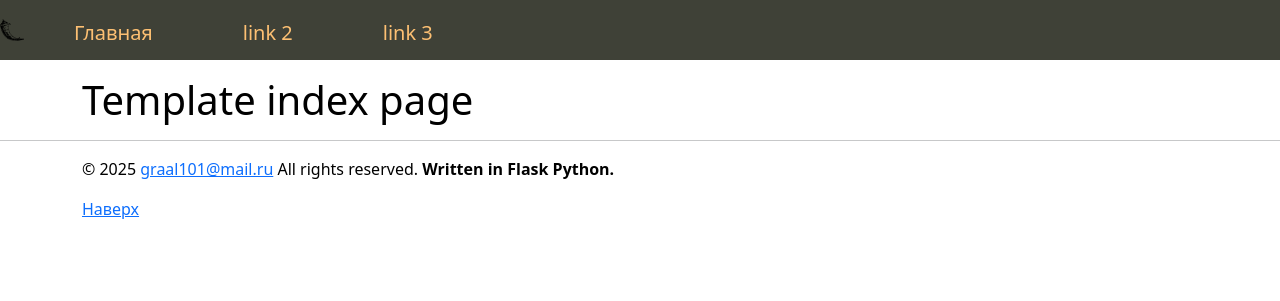
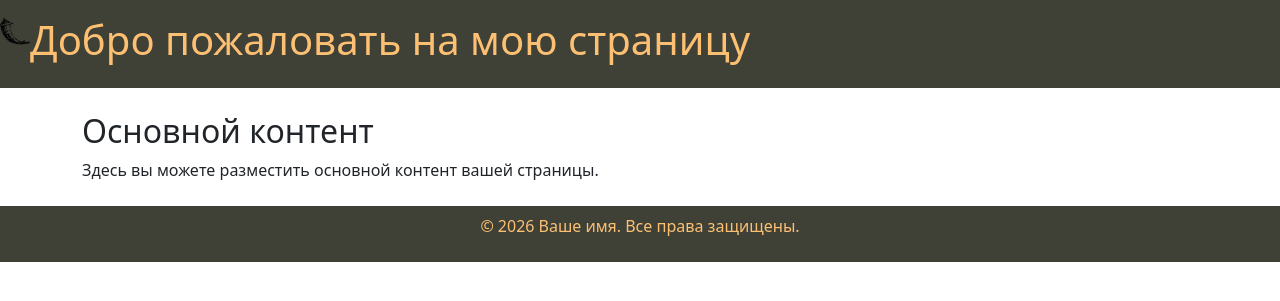
Before and after one commit to graal101/Flask_Template, a Flask app: page / in a window 1280 px wide. Shown: the top 301 px of the page. Run offline with Flask 3, Linux system fonts and the light colour scheme; data comes from the database, SQL or seed files in the repository; some libraries are stand-ins or nearby versions.

Commit message:
clean template

```diff
--- a/main.py
+++ b/main.py
@@ -1,45 +1,13 @@
 #!/usr/bin/env python3
 from flask import Flask, render_template, request, url_for
-from flask_admin import Admin
-from flask_admin.contrib.sqla import ModelView
-from flask_babel import Babel
 
-from models import Users, Guests, db
 
 app = Flask(__name__)
-app.config['SECRET_KEY'] = '1111uouohohouo'
-app.config['SQLALCHEMY_DATABASE_URI'] = 'sqlite:///visitors.db'
-app.config['SQLALCHEMY_TRACK_MODIFICATIONS'] = False
-app.config['BABEL_DEFAULT_LOCALE'] = 'ru'
-db.init_app(app)
-
-babel = Babel(app)
-admin = Admin(app, name='Таблицы')
-admin.add_view(ModelView(Users, db.session, name='Участники'))
-admin.add_view(ModelView(Guests, db.session, name='Посетители'))
-
-with app.app_context():
-    db.create_all()
-    print('create')
 
 @app.route('/')
 @app.route('/index')
-def index():
-    menus = {'Главная': url_for('index'), 'link 2':'#', 'link 3':'#'}
-    ip = request.headers.get('X-Real-IP')
-    user_agent = request.user_agent.string
-    ref = request.headers.get('Referer')
-    new_entry = Guests(ip=ip, user_agent=user_agent, ref=ref)
-    db.session.add(new_entry)
-    db.session.commit()
-    return render_template('index.html', menus=menus, title='Главная (templates)',
-                            content='<h1>Template index page</h1>',
-                          )
-
-@app.route('/logins')
-def login():
-    menus = {'Главная': url_for('index'), 'link 2':'#', 'link 3':'#'}
-    return render_template('login.html', title='Логин', menus=menus)
+def home():
+    return render_template('index.html')
 
 if __name__ == '__main__':
     app.run(debug=True)
--- a/models.py
+++ /dev/null
@@ -1,25 +0,0 @@
-"""Model."""
-from flask_sqlalchemy import SQLAlchemy
-from sqlalchemy.sql import func
-from sqlalchemy import DateTime
-
-
-db = SQLAlchemy()
-
-class Guests(db.Model):
-    """Reg of unique customers."""
-
-    ids = db.Column(db.Integer, primary_key=True, autoincrement=True)
-    ip = db.Column(db.String(20), unique=False, nullable=True)
-    user_agent = db.Column(db.Text, unique=False, nullable=True)
-    ref = db.Column(db.String(200), unique=False, nullable=True)
-    visittime = db.Column(db.DateTime, server_default=func.now())
-
-
-class Users(db.Model):
-    """Пользователи зарегистрированные."""
-
-    ids = db.Column(db.Integer, primary_key=True, autoincrement=True)
-    name = db.Column(db.String(30), unique=False, nullable=False)
-    password = db.Column(db.String(50), unique=False, nullable=False)
-    email = db.Column(db.String(50), unique=False, nullable=True)
--- a/static/css/style.css
+++ b/static/css/style.css
@@ -1,58 +1,8 @@
-.container{
-color: black;
-/*background: silver;*/
-}
-.login-container{
-     display: flex; /* Используем flexbox для выравнивания */
-    align-items: center; /* Центрируем элементы по вертикали */
-    justify-content: center;
-    font-family: Montserrat, sans-serif;
-}
-ul.mainmenu {
-    list-style: none;    /*— убирает маркеры списка.*/
-    background: #3F4137; /*  — задает фоновый цвет для меню (темно-серый). */
-    height: 60px; /* — устанавливает высоту меню в 60 пикселей. */
-    margin: 0; /* — убирает внешние отступы.*/
-    padding: 0; /* — убирает внутренние отступы. */
-    color: #fdc073; /* — задает цвет текста (светло-оранжевый).*/
-    font-size: 20px; /*— устанавливает размер шрифта в 20 пикселей.*/
-    overflow: hidden; /* — скрывает содержимое, выходящее за пределы блока.*/
-}
-ul.mainmenu li {
-    float: left;
-    margin: 18px 40px 0 50px; /* — задает отступы: 18 пикселей сверху, 40 пикселей справа, 0 пикселей
-                            снизу и 50 пикселей слева.*/
-}
-.menu-link { /* Стиль ссылок в меню баре */
+.custom-header {
     color: #fdc073;
-    text-decoration: none;
-}
-
-.menu-container {
-    display: flex; /* Используем flexbox для выравнивания */
-    align-items: center; /* Центрируем элементы по вертикали */
     background: #3F4137;
 }
-
-form {
-    margin: 0;
-    padding: 0;
-    display: flex;
-    flex-direction: column;
-    width: 400px;
+.custom-footer{
+    color: #fdc073;
+    background: #3F4137;
 }
-
-input {
-    margin: 10px 0;
-    padding: 10px;
-    border: unset;
-    border-bottom: 1px solid #e3e3e3;
-    outline: none; /* Убирает рамку при активации */
-}
-
-button {
-    margin: 10px 0;
-    background: #e3e3e3;
-    border: unset;
-    cursor: pointer;
-}
--- a/templates/base.html
+++ b/templates/base.html
@@ -1,39 +1,47 @@
-<!--
-   base.html
--->
-
 <!DOCTYPE html>
 <html lang="ru">
+<head>
+    <meta charset="UTF-8">
+    <meta name="viewport" content="width=device-width, initial-scale=1, shrink-to-fit=no">
+    <meta name="docsearch:language" content="ru">
+    <meta name="description" content="Моя домашняя страничка, где ..">
+    <meta name="keywords" content="Python, Flask, PyQt6, Django, Debian, linux, GNU, freelance, разработчик, стажировка">
+    <meta property="og:type" content="website">
+    <meta property="og:locale" content="ru_RU">
+    <meta property="og:title" content="Моя домашняя страничка">
+    <meta property="og:description" content="Личная страница начинающего разработчика на Python.">
+    <meta property="og:image" content="img/malina.png">
+    <meta property="og:url" content="урл странички на сервере">
 
-<head>
-	<meta charset="UTF-8">
-   <meta name="viewport" content="width=device-width, initial-scale=1">
-   <link rel="stylesheet" href="https://cdn.jsdelivr.net/npm/bootstrap@5.3.3/dist/css/bootstrap.min.css" >
-   <link rel="stylesheet" href="{{ url_for('static', filename='css/style.css') }}">
-   <link rel="icon" href="{{ url_for('static', filename='img/favicon.png') }}" type="image/png">
+    <title>{% block title %}{% endblock %}</title>
 
-   <title>{% block title %}{% endblock %}</title>
+    <link rel="stylesheet" href="https://cdn.jsdelivr.net/npm/bootstrap@5.3.3/dist/css/bootstrap.min.css"/>
+    <link rel="icon" href="{{ url_for('static', filename='img/favicon.png') }}">
+    <link rel="stylesheet" href="{{ url_for('static', filename='css/style.css') }}">
+
 </head>
 <body>
- {% block menus %}
-   <nav class="menu-container">
-      <img style='width: 24px' src="{{ url_for('static', filename='img/favicon.png') }}" alt="Logo">
-         <ul class="mainmenu">
-            {% for text, lnk in menus.items() %}
-               <li> <a class="menu-link" href='{{ lnk }}' > {{ text }} </a> </li>
-            {% endfor %}
-         </ul>
-   </nav>
-   {% endblock %}
-   <p id="top"></p>
-  {% block content %}{% endblock %}
-  <footer>
-   <hr>
-    <div class="container">
-      <p>&copy; 2025 <a href="mailto:graal101@mail.ru">graal101@mail.ru</a>
-       All rights reserved. <b>Written in Flask Python.</b> </p>
-      <p><a href="#top">Наверх</a></p>
-   </div>
-  </footer>
+
+    <!-- Хедер -->
+    <header class="d-flex text-left py-3 custom-header">
+        <img src="{{ url_for('static', filename='img/favicon.png') }}" alt="Логотип" style="width: 30px; height: 30px; vertical-align: middle;">
+        <h1>Добро пожаловать на мою страницу</h1>
+    </header>
+
+    <!-- Основной контент -->
+    <main class="container mt-4">
+        <h2>Основной контент</h2>
+        <p>Здесь вы можете разместить основной контент вашей страницы.</p>
+    </main>
+
+    <!-- Футер -->
+    <footer class="text-center py-2 mt-4 custom-footer">
+        <p>&copy; 2026 Ваше имя. Все права защищены.</p>
+    </footer>
+    <!--
+    <script src="https://code.jquery.com/jquery-3.5.1.slim.min.js"></script>
+    <script src="https://cdn.jsdelivr.net/npm/@popperjs/core@2.9.3/dist/umd/popper.min.js"></script>
+    <script src="https://stackpath.bootstrapcdn.com/bootstrap/4.5.2/js/bootstrap.min.js"></script>
+    -->
 </body>
 </html>
--- a/templates/index.html
+++ b/templates/index.html
@@ -4,7 +4,5 @@
 {% extends "base.html"%}
 {% block title %}{{ title }}{% endblock %}
 {% block content %}
-   <div class='container'>
-      {{content|safe}}
-   </div>
+
 {% endblock %}
```
Also changed, not shown: requirements.txt (deleted, +0 -17 lines).
